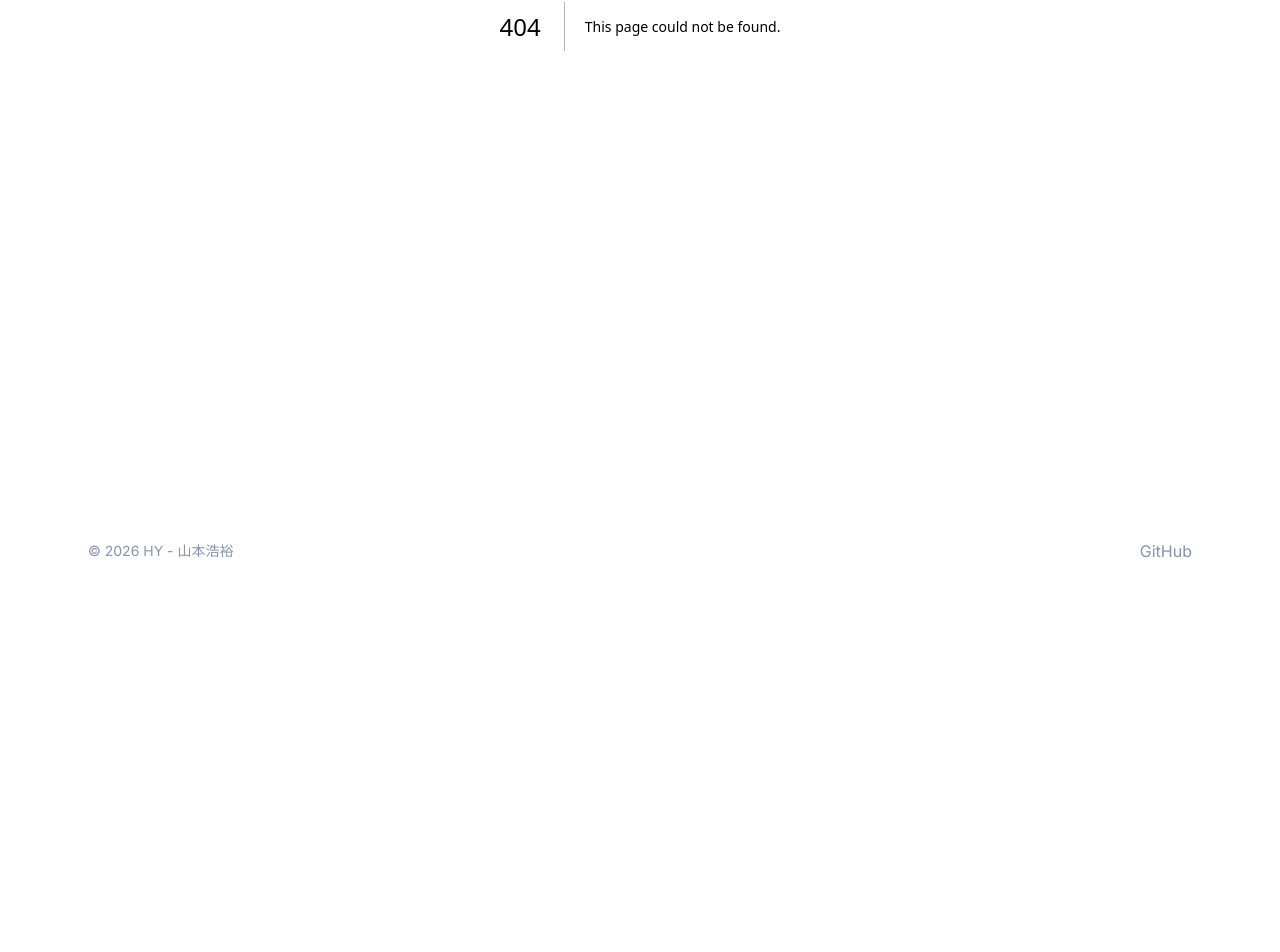
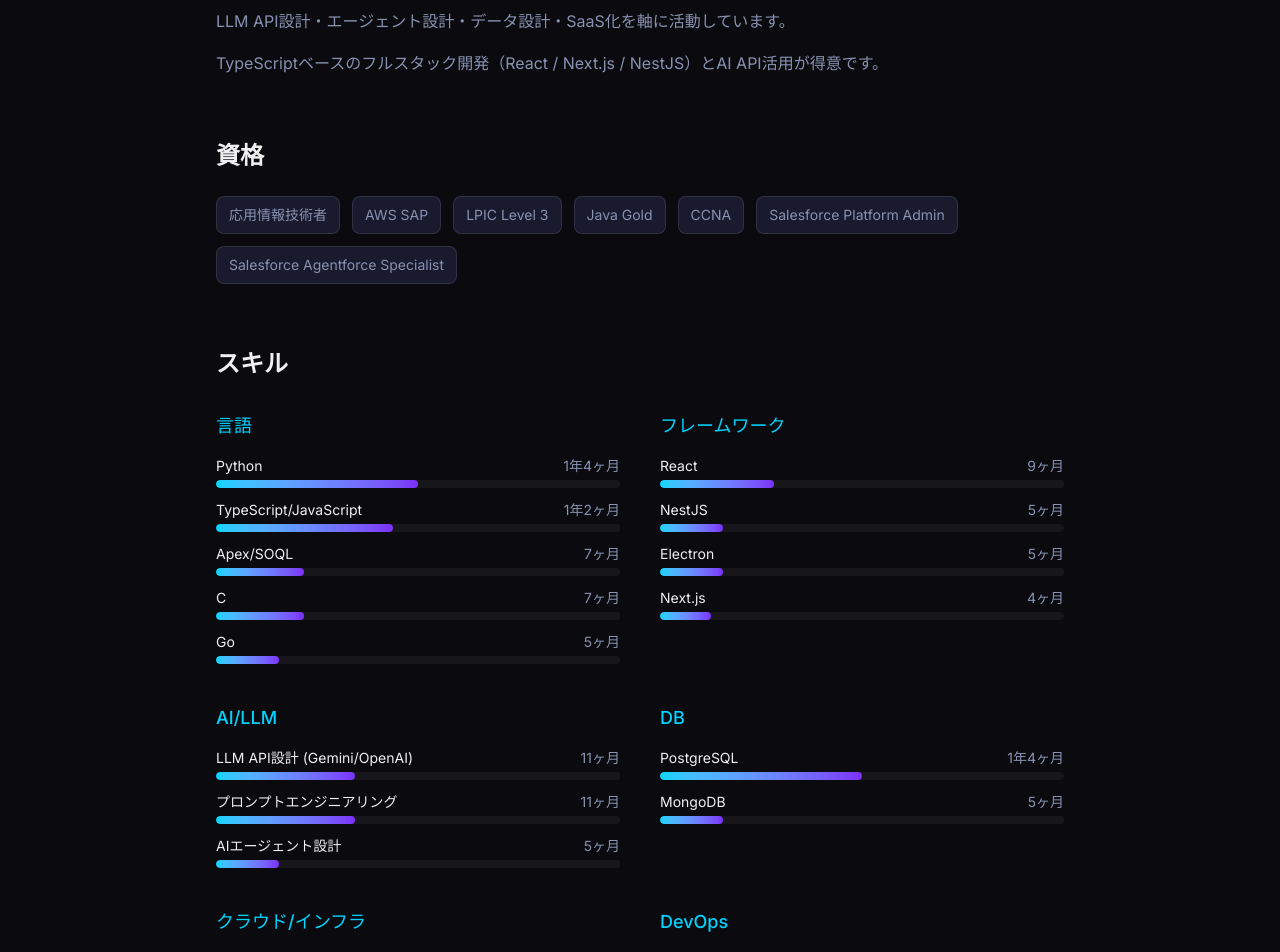
Before and after one commit to NJersyHiro/mywebsite, a Next.js app: page /about in a window 1280 px wide. Before the commit this address had no page. Shown: the part 374-1326 px from the top of the page. Before the commit the page ends 969 px from the top, so only its background shows below. Built offline with nearby package versions, Linux system fonts and the light colour scheme.

Commit message:
feat: add about page with skills visualization and certifications

```diff
--- /dev/null
+++ b/src/app/about/page.tsx
@@ -0,0 +1,143 @@
+import type { Metadata } from "next";
+import SkillBar from "@/components/about/SkillBar";
+import CertBadge from "@/components/about/CertBadge";
+
+export const metadata: Metadata = {
+  title: "About | HY",
+  description:
+    "山本浩裕 - AIを製品として組み込めるフルスタックエンジニア。経歴・スキル・資格の紹介。",
+};
+
+const certifications = [
+  "応用情報技術者",
+  "AWS SAP",
+  "LPIC Level 3",
+  "Java Gold",
+  "CCNA",
+  "Salesforce Platform Admin",
+  "Salesforce Agentforce Specialist",
+];
+
+const skillCategories = [
+  {
+    label: "言語",
+    skills: [
+      { name: "Python", months: 16 },
+      { name: "TypeScript/JavaScript", months: 14 },
+      { name: "Apex/SOQL", months: 7 },
+      { name: "C", months: 7 },
+      { name: "Go", months: 5 },
+    ],
+  },
+  {
+    label: "フレームワーク",
+    skills: [
+      { name: "React", months: 9 },
+      { name: "NestJS", months: 5 },
+      { name: "Electron", months: 5 },
+      { name: "Next.js", months: 4 },
+    ],
+  },
+  {
+    label: "AI/LLM",
+    skills: [
+      { name: "LLM API設計 (Gemini/OpenAI)", months: 11 },
+      { name: "プロンプトエンジニアリング", months: 11 },
+      { name: "AIエージェント設計", months: 5 },
+    ],
+  },
+  {
+    label: "DB",
+    skills: [
+      { name: "PostgreSQL", months: 16 },
+      { name: "MongoDB", months: 5 },
+    ],
+  },
+  {
+    label: "クラウド/インフラ",
+    skills: [
+      { name: "Linux", months: 19 },
+      { name: "Kubernetes/OpenShift", months: 15 },
+      { name: "Docker", months: 5 },
+      { name: "AWS", months: 5 },
+      { name: "Azure", months: 5 },
+    ],
+  },
+  {
+    label: "DevOps",
+    skills: [
+      { name: "Git", months: 32 },
+      { name: "GitHub Actions", months: 16 },
+    ],
+  },
+];
+
+export default function AboutPage() {
+  return (
+    <main className="min-h-screen pt-24 pb-16">
+      <div className="max-w-4xl mx-auto px-6">
+        {/* Page header */}
+        <div className="mb-12">
+          <h1 className="text-4xl md:text-5xl font-bold mb-3 bg-gradient-to-r from-neon-blue to-neon-purple bg-clip-text text-transparent">
+            About
+          </h1>
+          <p className="text-text-sub text-lg">自己紹介</p>
+        </div>
+
+        {/* Bio section */}
+        <section className="mb-16">
+          <h2 className="text-2xl font-semibold mb-6">山本浩裕</h2>
+          <p className="text-lg text-neon-blue font-medium mb-6">
+            AIを製品として組み込めるフルスタックエンジニア
+          </p>
+          <div className="space-y-4 text-text-sub leading-relaxed">
+            <p>
+              アメリカのニュージャージー州で経営学を学び、帰国後にIT業界へ。
+            </p>
+            <p>
+              LLM
+              API設計・エージェント設計・データ設計・SaaS化を軸に活動しています。
+            </p>
+            <p>
+              TypeScriptベースのフルスタック開発（React / Next.js /
+              NestJS）とAI API活用が得意です。
+            </p>
+          </div>
+        </section>
+
+        {/* Certifications section */}
+        <section className="mb-16">
+          <h2 className="text-2xl font-semibold mb-6">資格</h2>
+          <div className="flex flex-wrap gap-3">
+            {certifications.map((cert) => (
+              <CertBadge key={cert} name={cert} />
+            ))}
+          </div>
+        </section>
+
+        {/* Skills section */}
+        <section>
+          <h2 className="text-2xl font-semibold mb-8">スキル</h2>
+          <div className="grid grid-cols-1 md:grid-cols-2 gap-10">
+            {skillCategories.map((category) => (
+              <div key={category.label}>
+                <h3 className="text-lg font-medium text-neon-blue mb-4">
+                  {category.label}
+                </h3>
+                <div className="space-y-3">
+                  {category.skills.map((skill) => (
+                    <SkillBar
+                      key={skill.name}
+                      name={skill.name}
+                      months={skill.months}
+                    />
+                  ))}
+                </div>
+              </div>
+            ))}
+          </div>
+        </section>
+      </div>
+    </main>
+  );
+}
--- /dev/null
+++ b/src/components/about/CertBadge.tsx
@@ -0,0 +1,11 @@
+interface CertBadgeProps {
+  readonly name: string;
+}
+
+export default function CertBadge({ name }: CertBadgeProps) {
+  return (
+    <span className="px-3 py-2 rounded-lg bg-card-bg border border-white/10 text-sm text-text-sub hover:border-neon-blue/30 hover:text-neon-blue transition-all duration-300">
+      {name}
+    </span>
+  );
+}
--- /dev/null
+++ b/src/components/about/SkillBar.tsx
@@ -0,0 +1,69 @@
+"use client";
+
+import { useEffect, useRef, useState } from "react";
+
+interface SkillBarProps {
+  readonly name: string;
+  readonly months: number;
+  readonly maxMonths?: number;
+}
+
+function formatDuration(months: number): string {
+  const years = Math.floor(months / 12);
+  const remainingMonths = months % 12;
+
+  if (years === 0) {
+    return `${remainingMonths}ヶ月`;
+  }
+  if (remainingMonths === 0) {
+    return `${years}年`;
+  }
+  return `${years}年${remainingMonths}ヶ月`;
+}
+
+export default function SkillBar({
+  name,
+  months,
+  maxMonths = 32,
+}: SkillBarProps) {
+  const [isVisible, setIsVisible] = useState(false);
+  const barRef = useRef<HTMLDivElement>(null);
+
+  useEffect(() => {
+    const element = barRef.current;
+    if (!element) return;
+
+    const observer = new IntersectionObserver(
+      ([entry]) => {
+        if (entry.isIntersecting) {
+          setIsVisible(true);
+          observer.unobserve(element);
+        }
+      },
+      { threshold: 0.1 }
+    );
+
+    observer.observe(element);
+
+    return () => {
+      observer.unobserve(element);
+    };
+  }, []);
+
+  const percentage = Math.min((months / maxMonths) * 100, 100);
+
+  return (
+    <div ref={barRef} className="space-y-1">
+      <div className="flex justify-between text-sm">
+        <span className="text-text-main">{name}</span>
+        <span className="text-text-sub">{formatDuration(months)}</span>
+      </div>
+      <div className="h-2 rounded-full bg-white/5 overflow-hidden">
+        <div
+          className="h-full rounded-full bg-gradient-to-r from-neon-blue to-neon-purple transition-all duration-1000 ease-out"
+          style={{ width: isVisible ? `${percentage}%` : "0%" }}
+        />
+      </div>
+    </div>
+  );
+}
```
